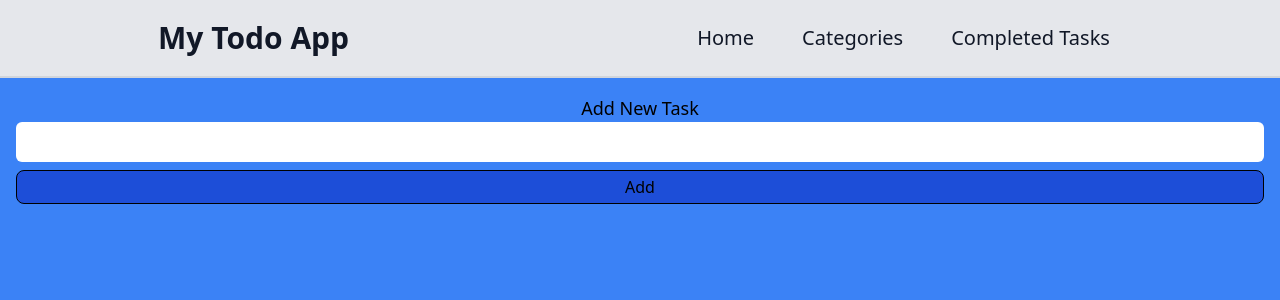
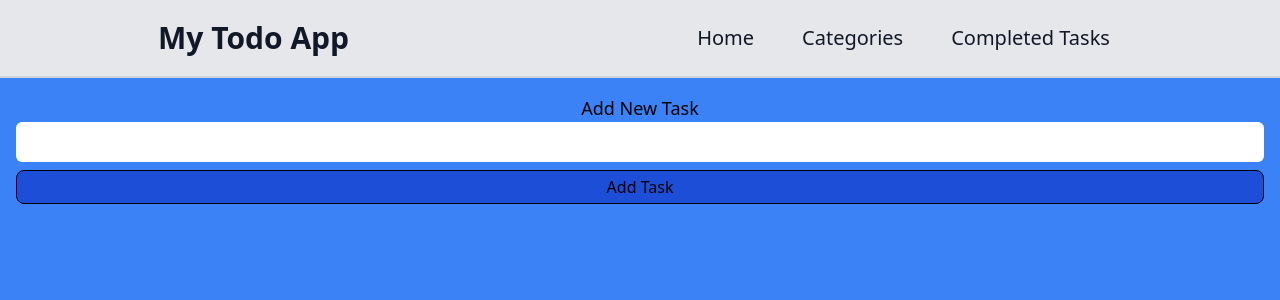
Before and after one commit to Riyaazct/todo-list-react, a React (Create React App) app in the folder client/: page / in a window 1280 px wide. Shown: the top 300 px of the page. Built offline with nearby package versions, Linux system fonts and the light colour scheme.

Commit message:
update project

```diff
--- a/client/src/components/NewTask.js
+++ b/client/src/components/NewTask.js
@@ -5,7 +5,7 @@ const NewTask = () => {
     <div className="h-screen w-auto p-4 bg-blue-500">
       <div className="w-full h-full text-center">
         <form>
-          <label className="text-lg font-medium" htmlFor="input">
+          <label className="text-lg font-" htmlFor="input">
             Add New Task
             <input
               className="w-full h-10 rounded-md"
@@ -15,7 +15,7 @@ const NewTask = () => {
           </label>
         </form>
         <button className="mt-2 w-full hover:bg-gray-800 hover:border-blue-700 hover:text-blue-700">
-          Add
+          Add Task
         </button>
       </div>
     </div>
```
